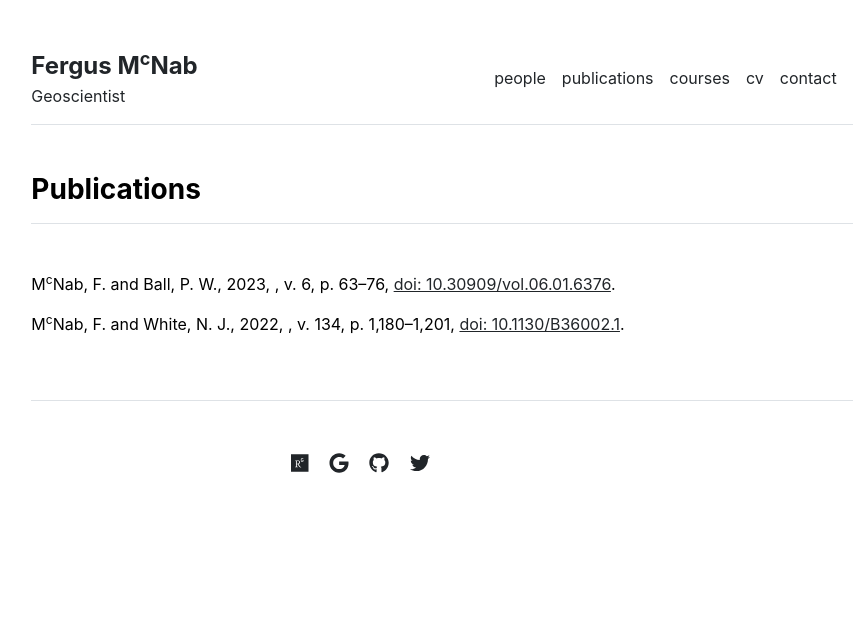
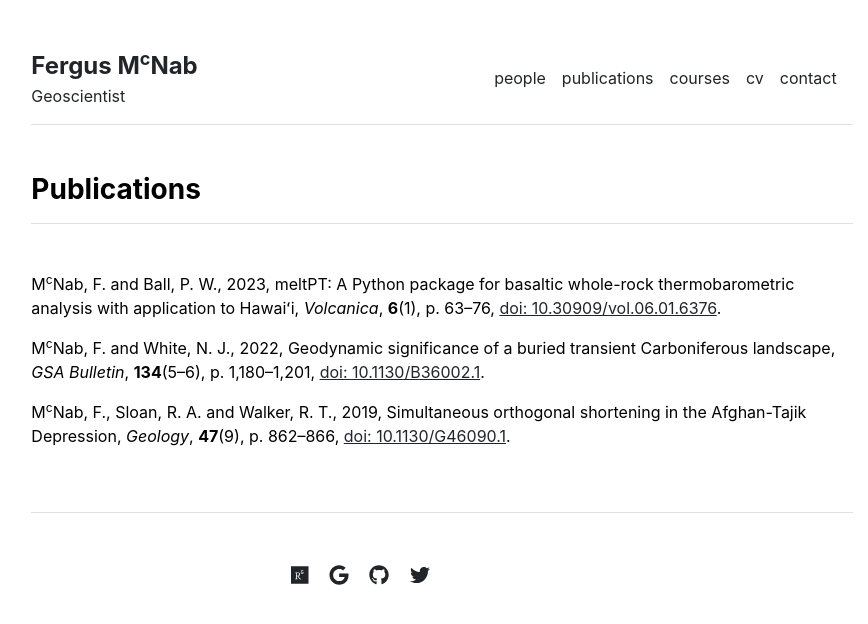
Before and after one commit to fmcnab/fmcnab.github.io, a Jekyll site: the page built from publications.md, in a window 1280 px wide. Shown: the top 624 px of the page, without its empty margins (198-1066 px from the left). Built offline with Jekyll 4.4.1, drawn with Linux system fonts in a browser that asks for light colours.

Commit message:
Adjust publication formatting, add publications.

```diff
--- a/_data/publications.yml
+++ b/_data/publications.yml
@@ -6,3 +6,4 @@ featured:
 index:
 - {names: 'M<sup>c</sup>Nab, F. and Ball, P. W.', year: '2023', title: 'meltPT: A Python package for basaltic whole-rock thermobarometric analysis with application to Hawai&#x02BB;i', journal: 'Volcanica', vol: '6', num: '1', pages: '63&ndash;76', doi: '10.30909/vol.06.01.6376', url: 'https://doi.org/10.30909/vol.06.01.6376'}
 - {names: 'M<sup>c</sup>Nab, F. and White, N. J.', year: '2022', title: 'Geodynamic significance of a buried transient Carboniferous landscape', journal: 'GSA Bulletin', vol: '134', num: '5&ndash;6', pages: '1,180&ndash;1,201', doi: '10.1130/B36002.1', url: 'https://doi.org/10.1130/B36002.1'}
+- {names: 'M<sup>c</sup>Nab, F., Sloan, R. A. and Walker, R. T.', year: '2019', title: 'Simultaneous orthogonal shortening in the Afghan-Tajik Depression', journal: 'Geology', vol: '47', num: '9', pages: '862&ndash;866', doi: '10.1130/G46090.1', url: 'https://doi.org/10.1130/G46090.1'}
--- a/_includes/publications.html
+++ b/_includes/publications.html
@@ -7,7 +7,7 @@
       {% endfor %}
     {% else %}
       {% for item in site.data.publications.index %}
-        <p>{{ item.names }}, {{ item.year }}, {{ item.tite }}, v. {{ item.vol }}, p. {{ item.pages }}, <a href="{{ item.url }}">doi: {{ item.doi }}</a>.</p>
+        <p>{{ item.names }}, {{ item.year }}, {{ item.title }}, <i>{{ item.journal }}</i>, <b>{{ item.vol }}</b>({{ item.num }}), p. {{ item.pages }}, <a href="{{ item.url }}">doi: {{ item.doi }}</a>.</p>
       {% endfor %}
     {% endif %}
   </div>
```
